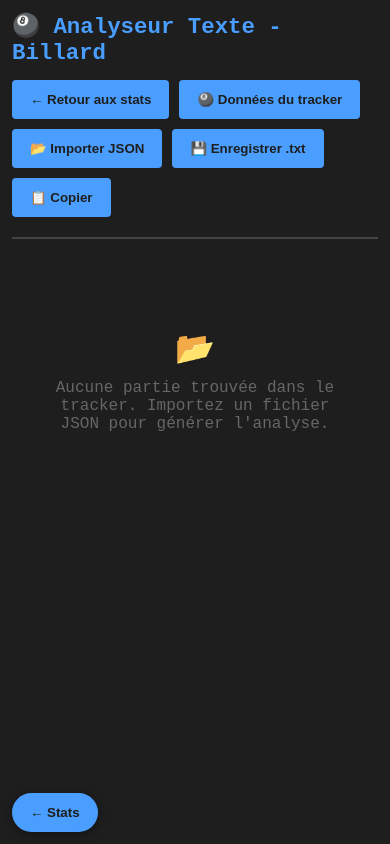
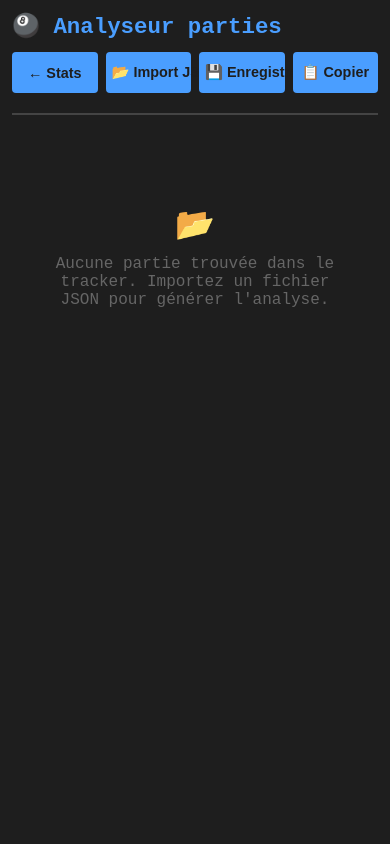
Before and after one commit to jelma-bf/billardfrancais, a plain HTML site: page analyse.html in a window 390 px wide. Drawn offline with Linux system fonts and the light colour scheme.

Commit message:
Add files via upload

```diff
--- a/analyse.html
+++ b/analyse.html
@@ -25,14 +25,17 @@
             border-bottom: 2px solid #444;
         }
         h1 { font-size: 1.8em; color: #4a9eff; }
-        .controls { display: flex; gap: 10px; flex-wrap: wrap; }
+        .controls { display: flex; gap: 8px; flex-wrap: nowrap; }
+        .controls button { flex: 1 1 0; min-width: 130px; padding: 12px 10px; white-space: nowrap; text-align: center; font-size: 0.95em; }
         a.navlink { color: #4a9eff; text-decoration: none; font-weight: 600; padding: 10px 6px; }
         a.navlink:hover { text-decoration: underline; }
         #status { min-height: 1.4em; margin: -14px 0 14px 0; font-size: 0.9em; color: #8bc48b; }
         #status.err { color: #ff8888; }
         @media (max-width: 900px) {
             body { padding: 12px; }
-            header { flex-direction: column; align-items: flex-start; gap: 14px; }
+            header { flex-wrap: wrap; gap: 12px; }
+            .controls { width: 100%; }
+            .controls button { min-width: 0; padding: 12px 6px; font-size: 0.9em; }
             h1 { font-size: 1.4em; }
             .report { font-size: 11px; padding: 14px; }
         }
@@ -74,17 +77,15 @@
 <body>
 <div class="container">
     <header>
-        <h1>🎱 Analyseur Texte - Billard</h1>
+        <h1>🎱 Analyseur parties</h1>
         <div class="controls">
-            <button type="button" onclick="location.href='index.html#stats'">← Retour aux stats</button>
-            <button type="button" onclick="loadFromTracker(false)">🎱 Données du tracker</button>
-            <button type="button" onclick="document.getElementById('jsonFile').click()">📂 Importer JSON</button>
+            <button type="button" onclick="location.href='index.html#stats'">← Stats</button>
+            <button type="button" onclick="document.getElementById('jsonFile').click()">📂 Import JSON</button>
             <button type="button" onclick="saveReport()">💾 Enregistrer .txt</button>
             <button type="button" onclick="copyReport()">📋 Copier</button>
         </div>
     </header>
     <div id="status" role="status"></div>
-    <button type="button" id="backFab" onclick="location.href='index.html#stats'" aria-label="Retour aux statistiques" style="position:fixed;left:12px;bottom:calc(12px + env(safe-area-inset-bottom, 0px));z-index:50;padding:12px 18px;border-radius:24px;box-shadow:0 2px 10px rgba(0,0,0,0.4);">← Stats</button>
     <input type="file" id="jsonFile" accept=".json,application/json,text/plain" onchange="loadJSON(event)">
     <div id="content">
         <div class="no-data">
```
